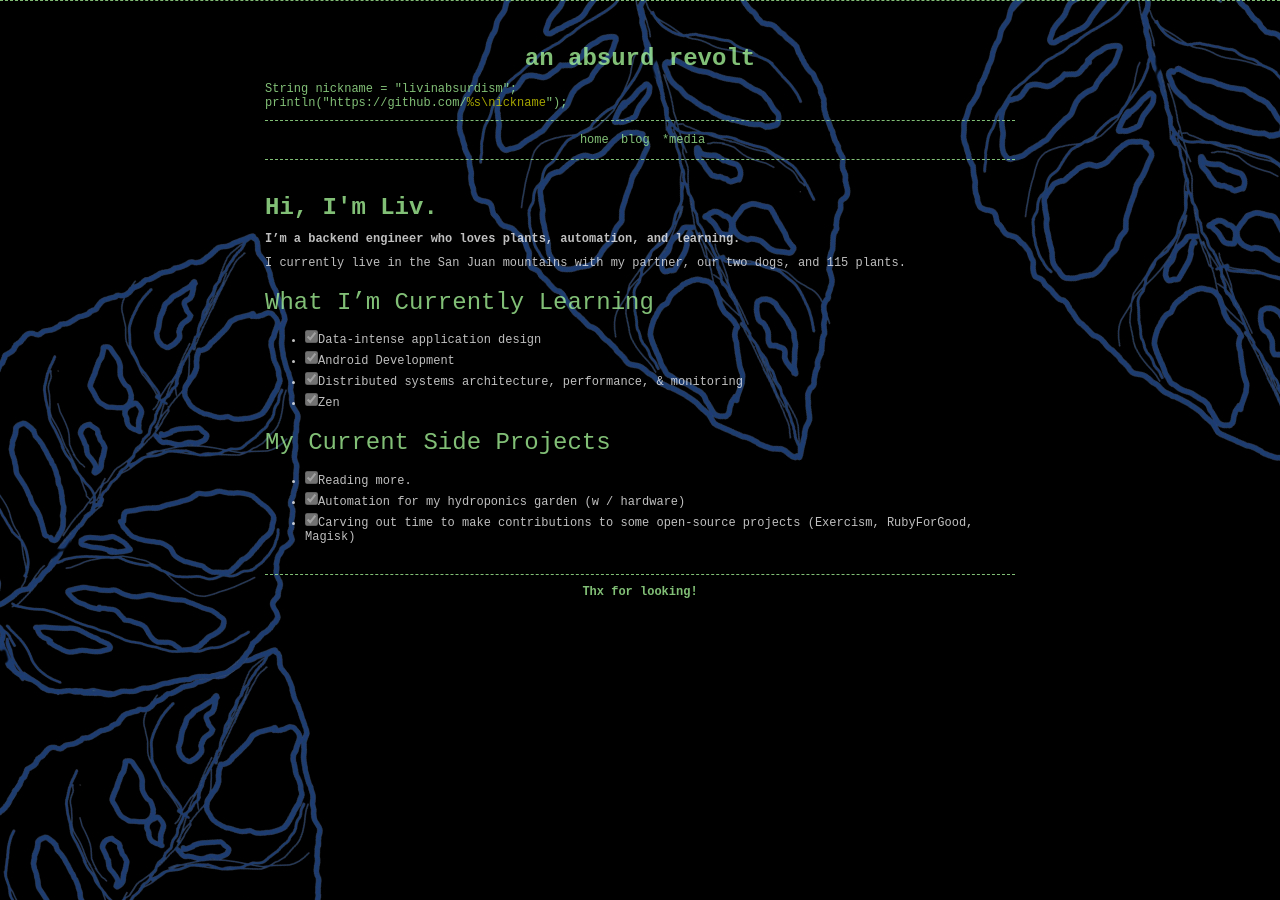
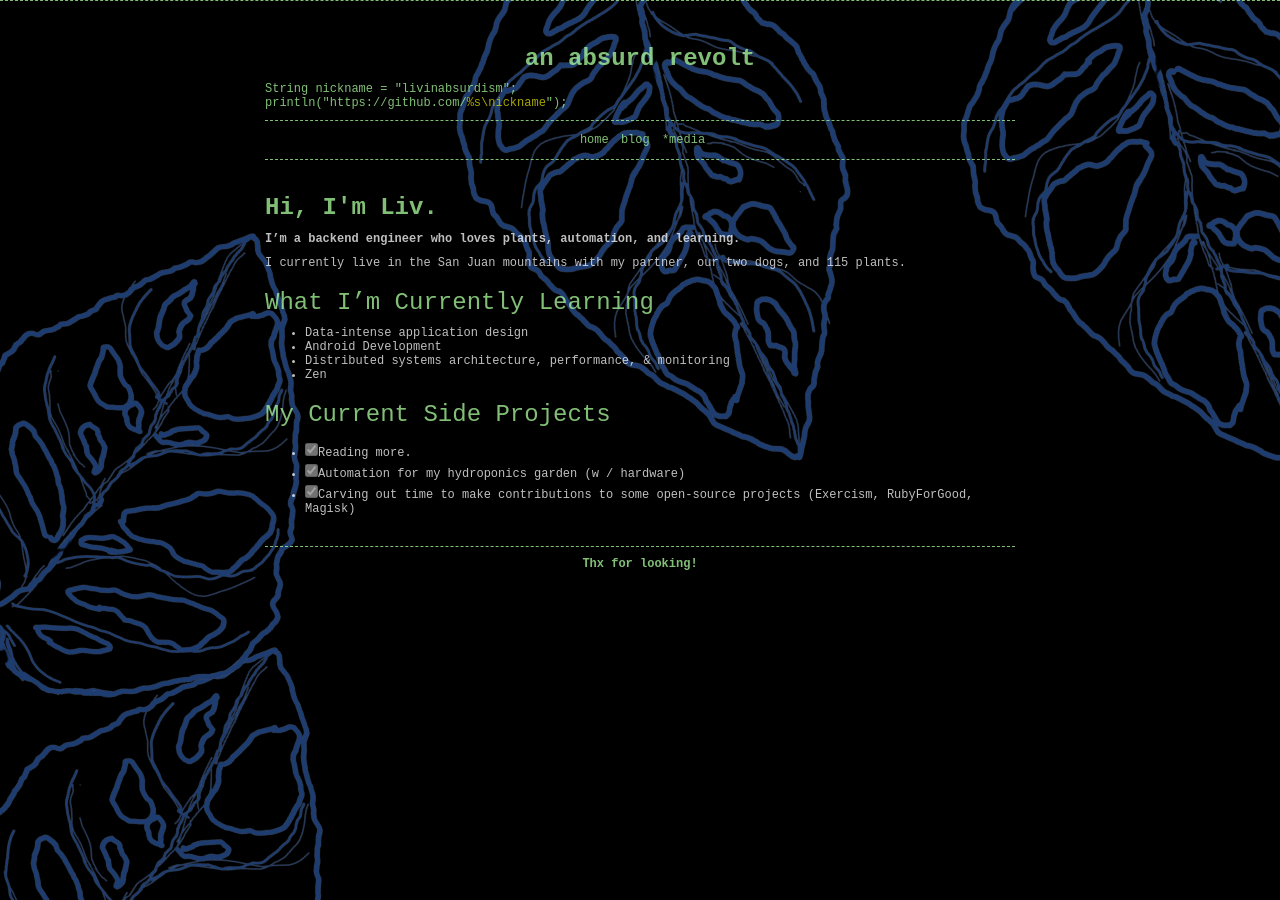
Before and after one commit to LivInAbsurdism/livinabsurdism.github.io, a Jekyll site: the page built from index.md, in a window 1280 px wide. Built offline with Jekyll 4.4.1, drawn with Linux system fonts in a browser that asks for light colours.

Commit message:
play with formatting, im no frontend engineer

```diff
--- a/index.md
+++ b/index.md
@@ -10,10 +10,10 @@ I currently live in the San Juan mountains with my partner, our two dogs, and 11
 
 ### What I'm Currently Learning
 
-- [x] Data-intense application design
-- [x] Android Development
-- [x] Distributed systems architecture, performance, & monitoring
-- [x] Zen
+-  Data-intense application design
+-  Android Development
+-  Distributed systems architecture, performance, & monitoring
+-  Zen
 
 ### My Current Side Projects
 
```
